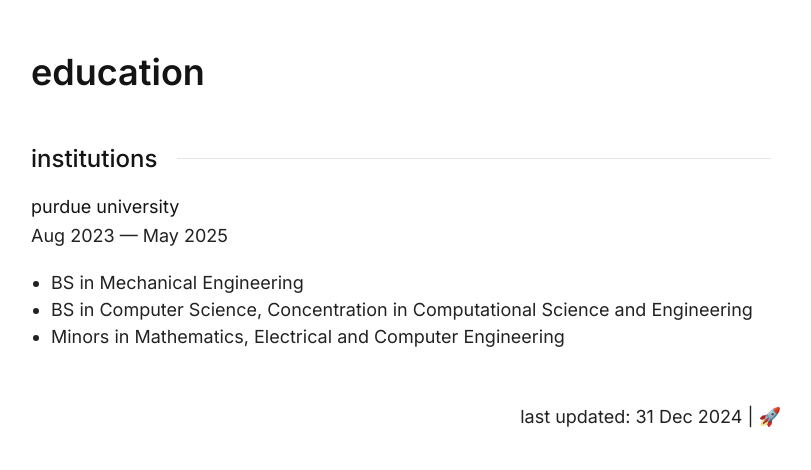
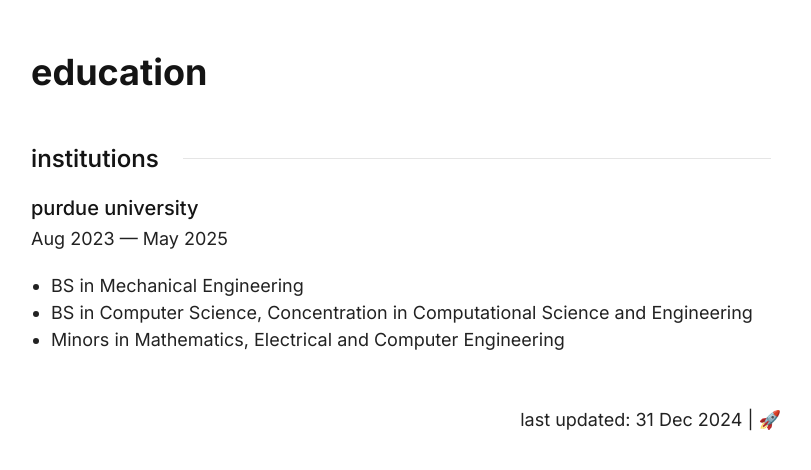
Before and after one commit to vindou/vindou, a Jekyll site: the page built from education/index.html, in a window 1280 px wide. Shown: the top 470 px of the page, without its empty margins (239-1050 px from the left). Built offline with Jekyll 4.4.1, drawn with Linux system fonts in a browser that asks for light colours.

Commit message:
Update index.css

```diff
--- a/css/index.css
+++ b/css/index.css
@@ -31,20 +31,20 @@
   line-height: 1.5;
   font-size: 36px;
   margin: 0;
-  font-weight: 600;
+  font-weight: 700;
 }
 
 h2 {
   font-size: 24px;
   margin: 0;
-  font-weight: 500;
+  font-weight: 550;
   display: flex;
   align-items: center;
 }
 
 h2 hr {
   flex-grow: 1;
-  margin-left: 20px;
+  margin-left: 24px;
   height: 1px;
   background-color: rgb(229, 229, 229);
   border: none;
@@ -52,10 +52,10 @@
 
 h3 {
   line-height: 1.5;
-  font-size: 18px;
+  font-size: 20px;
   margin: 0;
   margin-bottom: 2px;
-  font-weight: 400;
+  font-weight: 500;
 }
 
 p {
```
